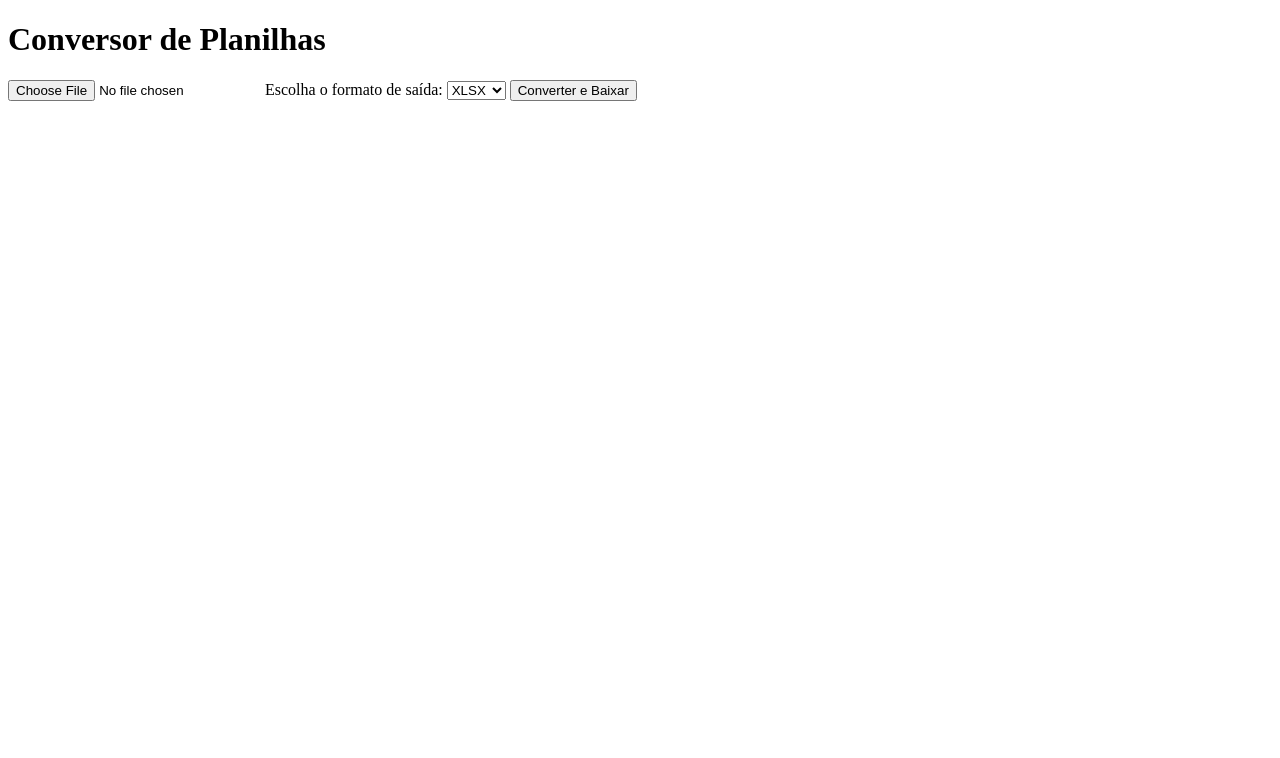
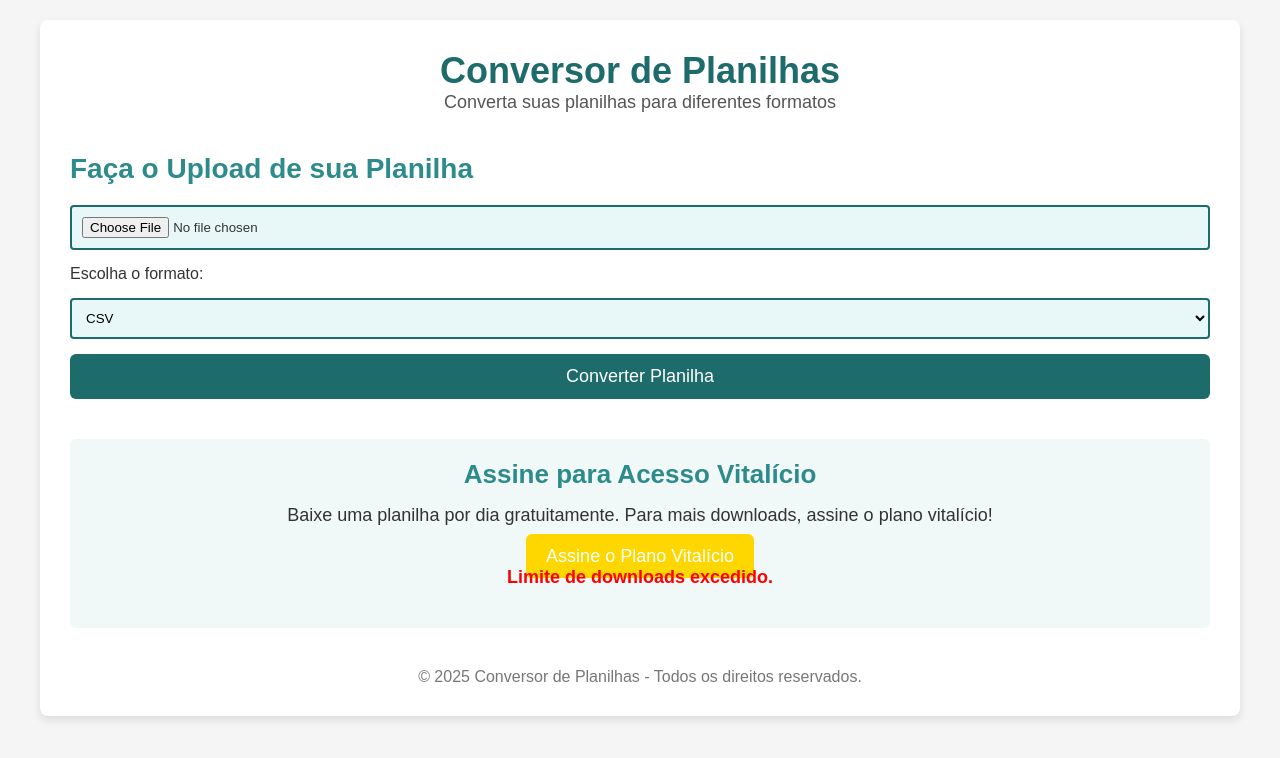
Before and after one commit to victor8813/planilha-tool, a website: page public/index.html in a window 1280 px wide. Drawn offline with Linux system fonts and the light colour scheme.

Commit message:
Melhorias no design e funcionalidade do limite de downloads

```diff
--- a/public/index.html
+++ b/public/index.html
@@ -3,63 +3,47 @@
 <head>
     <meta charset="UTF-8">
     <meta name="viewport" content="width=device-width, initial-scale=1.0">
-    <title>Conversor de Planilhas</title>
+    <title>Conversor de Planilhas | Excel Tool</title>
+    <link rel="stylesheet" href="styles.css">
 </head>
 <body>
+    <div class="container">
+        <header class="header">
             <h1>Conversor de Planilhas</h1>
+            <p>Converta suas planilhas para diferentes formatos</p>
+        </header>
 
-    <form id="uploadForm" enctype="multipart/form-data">
-        <input type="file" id="fileInput" name="file" required>
+        <section class="upload-section">
+            <h2>Faça o Upload de sua Planilha</h2>
+            <form action="/upload" method="POST" enctype="multipart/form-data">
+                <input type="file" name="file" id="file" required>
 
-        <label for="format">Escolha o formato de saída:</label>
-        <select id="format" name="format">
+                <label for="format">Escolha o formato:</label>
+                <select name="format" id="format" required>
+                    <option value="csv">CSV</option>
+                    <option value="xls">XLS</option>
                     <option value="xlsx">XLSX</option>
-            <option value="xls">XLS</option>
-            <option value="csv">CSV</option>
                     <option value="ods">ODS</option>
                     <option value="xlsb">XLSB</option>
                     <option value="xlsm">XLSM</option>
                 </select>
 
-        <button type="submit">Converter e Baixar</button>
+                <button type="submit">Converter Planilha</button>
             </form>
+        </section>
 
-    <p id="status"></p>
+        <section class="pricing-section">
+            <h2>Assine para Acesso Vitalício</h2>
+            <p>Baixe uma planilha por dia gratuitamente. Para mais downloads, assine o plano vitalício!</p>
+            <a href="link_do_plano_vitalicio" class="button">Assine o Plano Vitalício</a>
+            <p class="warning">Limite de downloads excedido.</p>
+        </section>
 
-    <script>
-        document.getElementById("uploadForm").addEventListener("submit", async (event) => {
-            event.preventDefault();
+        <footer>
+            <p>&copy; 2025 Conversor de Planilhas - Todos os direitos reservados.</p>
+        </footer>
+    </div>
 
-            const fileInput = document.getElementById("fileInput").files[0];
-            const format = document.getElementById("format").value;
-
-            if (!fileInput) {
-                alert("Selecione um arquivo!");
-                return;
-            }
-
-            const formData = new FormData();
-            formData.append("file", fileInput);
-            formData.append("format", format);
-
-            document.getElementById("status").innerText = "Enviando...";
-
-            const response = await fetch("/upload", {
-                method: "POST",
-                body: formData
-            });
-
-            if (response.ok) {
-                const blob = await response.blob();
-                const link = document.createElement("a");
-                link.href = window.URL.createObjectURL(blob);
-                link.download = `planilha-convertida.${format}`;
-                link.click();
-                document.getElementById("status").innerText = "Download concluído!";
-            } else {
-                document.getElementById("status").innerText = "Erro ao enviar arquivo.";
-            }
-        });
-    </script>
+    <script src="scripts.js"></script>
 </body>
 </html>
--- /dev/null
+++ b/public/scripts.js
@@ -0,0 +1,18 @@
+document.addEventListener("DOMContentLoaded", function() {
+    const warningMessage = document.querySelector('.warning');
+
+    // Simulando o limite de downloads
+    let downloadCount = localStorage.getItem('downloadCount') || 0;
+
+    if (downloadCount >= 1) {
+        warningMessage.style.display = 'block';
+        document.querySelector('.upload-section').style.display = 'none'; // Esconde a área de upload
+    }
+
+    // Manipulando clique no link de assinatura
+    document.querySelector('.button').addEventListener('click', function() {
+        // Redefine o contador de downloads se o usuário comprar o plano
+        localStorage.setItem('downloadCount', 0);
+        alert('Você agora tem acesso vitalício!');
+    });
+});
--- /dev/null
+++ b/public/styles.css
@@ -0,0 +1,133 @@
+/* Reset de estilo */
+* {
+    margin: 0;
+    padding: 0;
+    box-sizing: border-box;
+}
+
+/* Corpo */
+body {
+    font-family: 'Arial', sans-serif;
+    background-color: #F5F5F5;
+    color: #333;
+    padding: 20px;
+}
+
+/* Container principal */
+.container {
+    max-width: 1200px;
+    margin: 0 auto;
+    background-color: white;
+    padding: 30px;
+    border-radius: 8px;
+    box-shadow: 0 4px 8px rgba(0, 0, 0, 0.1);
+}
+
+/* Cabeçalho */
+.header {
+    text-align: center;
+    margin-bottom: 40px;
+}
+
+.header h1 {
+    font-size: 36px;
+    color: #1D6B6B;
+}
+
+.header p {
+    font-size: 18px;
+    color: #555;
+}
+
+/* Seção de upload */
+.upload-section {
+    margin-bottom: 40px;
+}
+
+.upload-section h2 {
+    font-size: 28px;
+    margin-bottom: 20px;
+    color: #2E8B8B;
+}
+
+.upload-section form {
+    display: flex;
+    flex-direction: column;
+    gap: 15px;
+}
+
+.upload-section input[type="file"] {
+    padding: 10px;
+    background-color: #E8F7F7;
+    border: 2px solid #1D6B6B;
+    border-radius: 4px;
+}
+
+.upload-section select {
+    padding: 10px;
+    background-color: #E8F7F7;
+    border: 2px solid #1D6B6B;
+    border-radius: 4px;
+}
+
+.upload-section button {
+    padding: 12px;
+    background-color: #1D6B6B;
+    color: white;
+    font-size: 18px;
+    border: none;
+    border-radius: 6px;
+    cursor: pointer;
+    transition: background-color 0.3s;
+}
+
+.upload-section button:hover {
+    background-color: #155E5E;
+}
+
+/* Seção de preços */
+.pricing-section {
+    background-color: #F0F8F8;
+    padding: 20px;
+    border-radius: 6px;
+    margin-bottom: 40px;
+    text-align: center;
+}
+
+.pricing-section h2 {
+    font-size: 26px;
+    margin-bottom: 15px;
+    color: #2E8B8B;
+}
+
+.pricing-section p {
+    font-size: 18px;
+    margin-bottom: 20px;
+}
+
+.button {
+    padding: 12px 20px;
+    background-color: #FFD700;
+    color: white;
+    font-size: 18px;
+    text-decoration: none;
+    border-radius: 6px;
+    transition: background-color 0.3s;
+}
+
+.button:hover {
+    background-color: #FFBF00;
+}
+
+.warning {
+    color: red;
+    font-weight: bold;
+}
+
+/* Rodapé */
+footer {
+    text-align: center;
+    margin-top: 40px;
+    font-size: 16px;
+    color: #777;
+}
```
Lines whose indentation alone changed are shown as unchanged.
